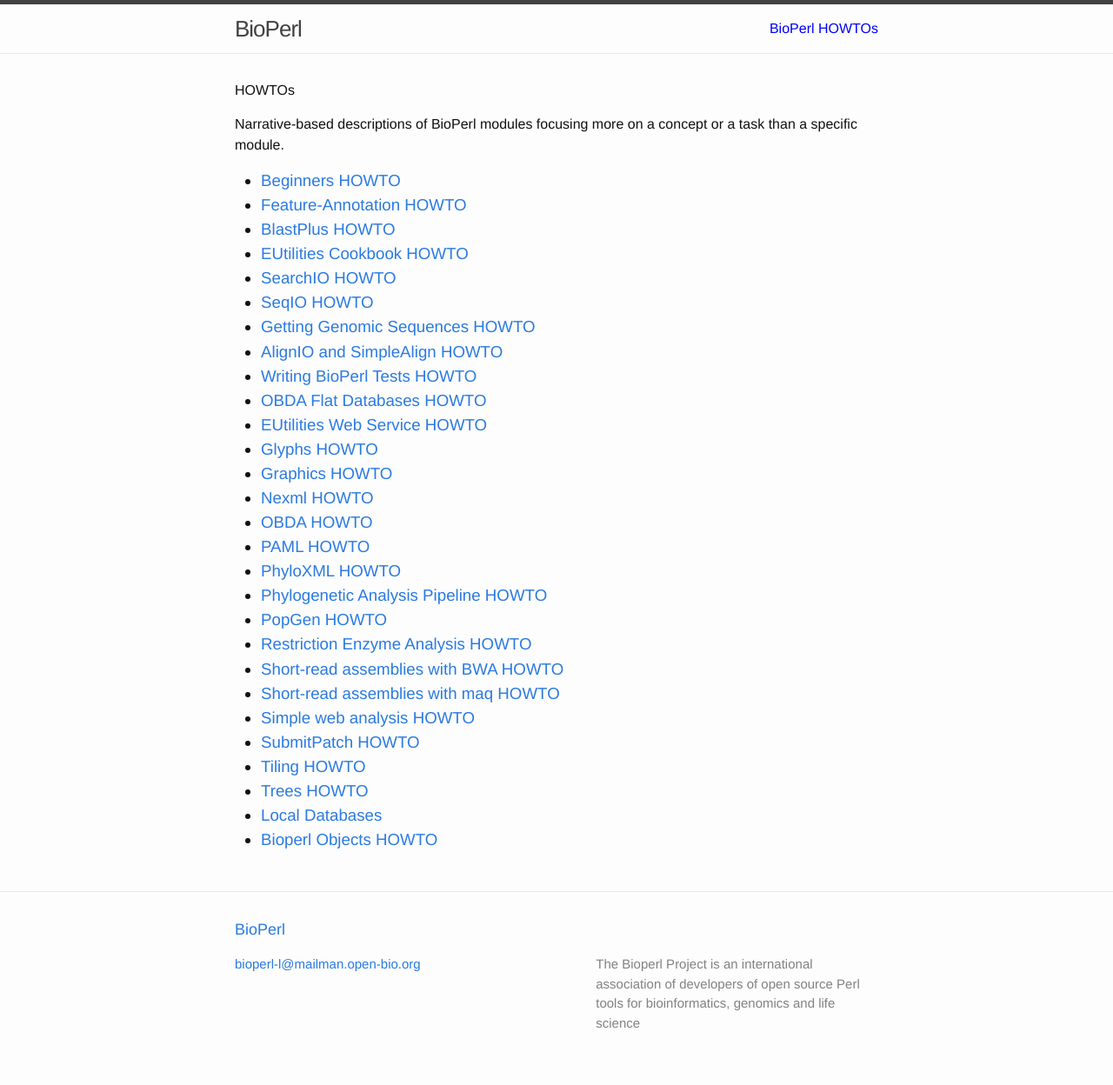
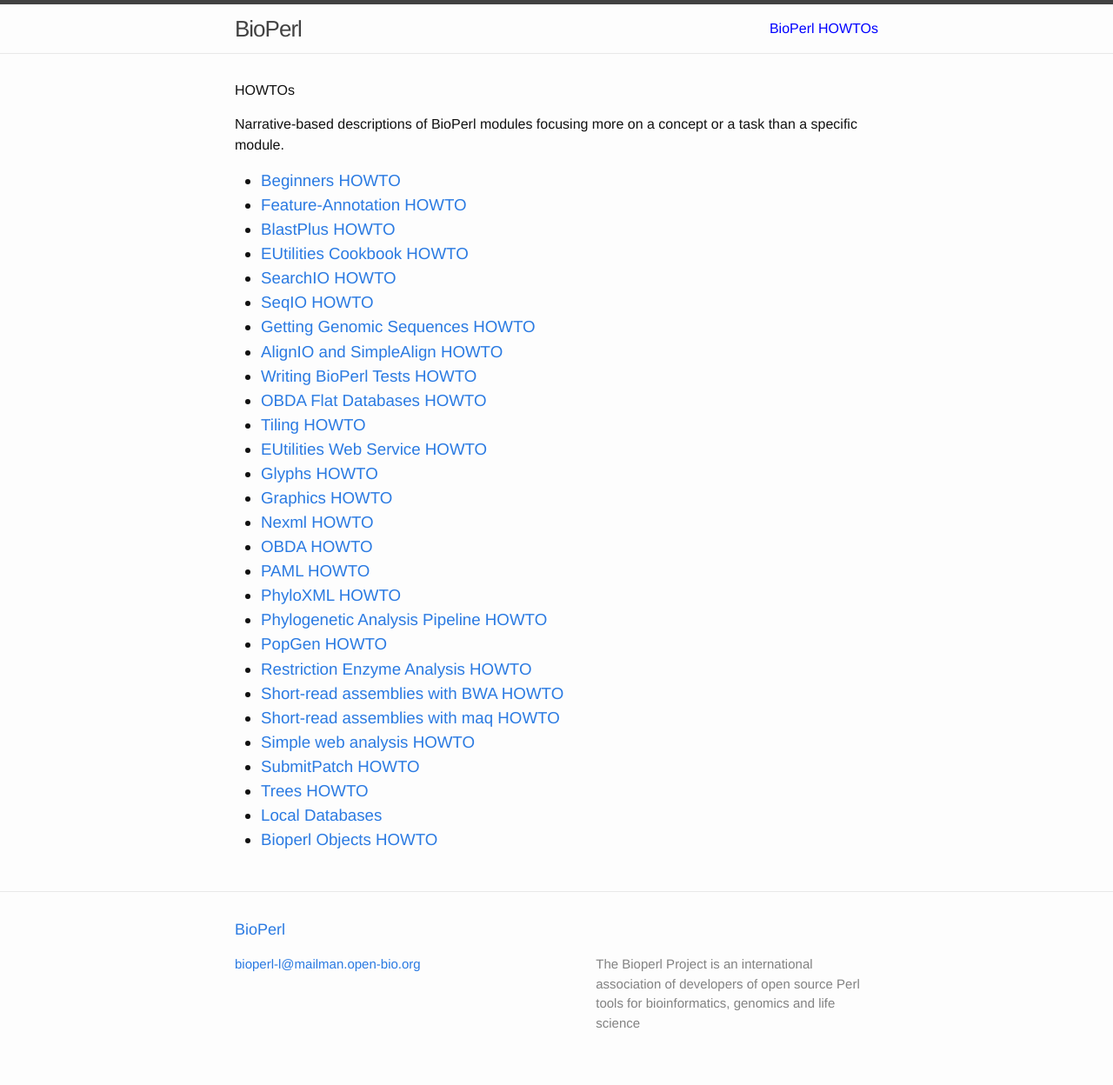
Before and after one commit to bioperl/bioperl.github.io, a Jekyll site: the page built from howtos/index.html, in a window 1280 px wide. Shown: the whole page at 87% size. Built offline with Jekyll 4.4.1, drawn with Linux system fonts in a browser that asks for light colours; Markdown is read by kramdown in place of the engine named in the settings; part of the change alters nothing that is shown.

```diff
--- a/howtos/index.html
+++ b/howtos/index.html
@@ -21,6 +21,7 @@ title: BioPerl HOWTOs
   <li><a href="/howtos/AlignIO_and_SimpleAlign.html">AlignIO and SimpleAlign HOWTO</li>
   <li><a href="/howtos/Writing_BioPerl_Tests.html">Writing BioPerl Tests HOWTO</li>
   <li><a href="/howtos/OBDA_Flat_databases.html">OBDA Flat Databases HOWTO</li>
+  <li><a href="/howtos/Tiling.html">Tiling HOWTO</li>
 
   <li><a href="/howtos/EUtilities_Web_Service.html">EUtilities Web Service HOWTO</li>
   <li><a href="/howtos/Glyphs.html">Glyphs HOWTO</li>
@@ -36,7 +37,6 @@ title: BioPerl HOWTOs
   <li><a href="/howtos/Short-read_assemblies_with_maq.html">Short-read assemblies with maq HOWTO</li>
   <li><a href="/howtos/Simple_web_analysis.html">Simple web analysis HOWTO</li>
   <li><a href="/howtos/SubmitPatch.html">SubmitPatch HOWTO</li>
-  <li><a href="/howtos/Tiling.html">Tiling HOWTO</li>
   <li><a href="/howtos/Trees.html">Trees HOWTO</li>
   <li><a href="/howtos/Local_Databases.html">Local Databases</li>
   <li><a href="/howtos/Bioperl_Objects.html">Bioperl Objects HOWTO</li>
```
